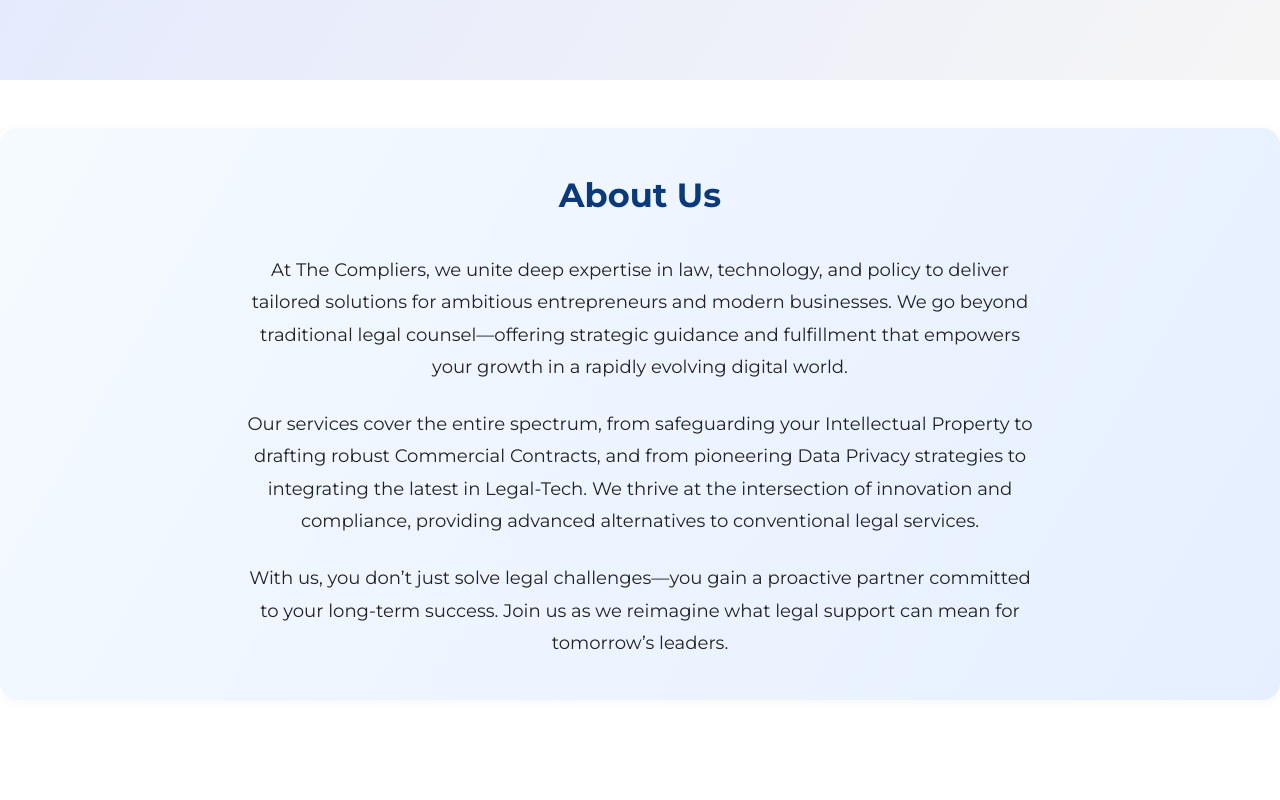
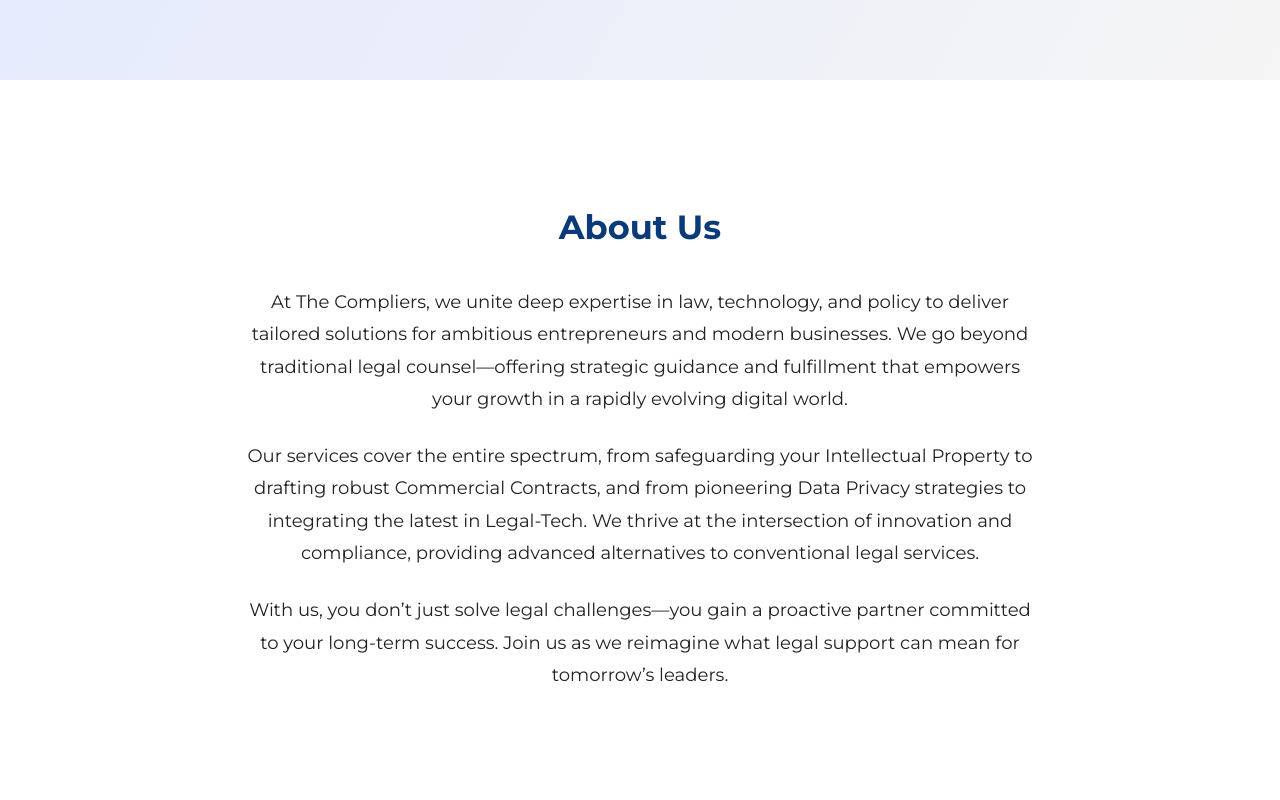
Before and after one commit to unforgettablekartik/compliers, a Next.js app: page / in a window 1280 px wide. Shown: the part 720-1520 px from the top of the page. Built offline with nearby package versions, Linux system fonts and the light colour scheme.

Commit message:
Increase About Us section margin, remove background, add About Us button to header

```diff
--- a/components/SiteHeader.tsx
+++ b/components/SiteHeader.tsx
@@ -15,6 +15,9 @@
             <Link href="/">Home</Link>
           </li>
           <li>
+            <Link href="/#about">About Us</Link>
+          </li>
+          <li>
             <Link href="/#services">Our Expertise</Link>
           </li>
           <li>
--- a/pages/index.tsx
+++ b/pages/index.tsx
@@ -57,8 +57,8 @@
       </header>
 
       {/* About section */}
-      <section id="about" className="about-section">
-        <div className="container">
+      <section id="about" className="about-section no-bg">
+        <div className="container about-container">
           <h2>About Us</h2>
           <p>
             At The Compliers, we unite deep expertise in law, technology, and policy to deliver tailored solutions for ambitious entrepreneurs and modern businesses. We go beyond traditional legal counsel—offering strategic guidance and fulfillment that empowers your growth in a rapidly evolving digital world.
--- a/styles/globals.css
+++ b/styles/globals.css
@@ -1,14 +1,17 @@
 /* About Us section styling */
 .about-section {
-  background: linear-gradient(120deg, #f5faff 0%, #e5efff 100%);
-  border-radius: 18px;
   margin: 3rem 0 2.5rem 0;
-  box-shadow: 0 2px 12px rgba(0,0,0,0.04);
   padding: 2.5rem 0;
 }
-.about-section .container {
-  padding-top: 0;
-  padding-bottom: 0;
+.about-section.no-bg {
+  background: none;
+  box-shadow: none;
+}
+.about-container {
+  margin-left: 12.5%;
+  margin-right: 12.5%;
+  padding-left: 0;
+  padding-right: 0;
 }
 .about-section h2 {
   text-align: center;
@@ -32,6 +35,10 @@
   .about-section {
     padding: 1.2rem 0.2rem;
     border-radius: 10px;
+  }
+  .about-container {
+    margin-left: 0.5rem;
+    margin-right: 0.5rem;
   }
   .about-section h2 {
     font-size: 1.3rem;
```
